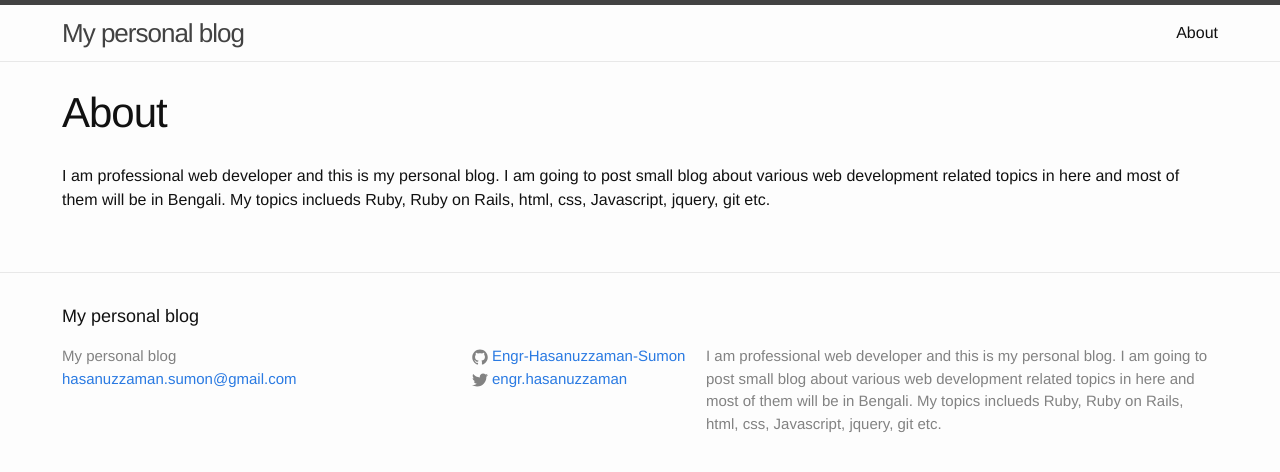
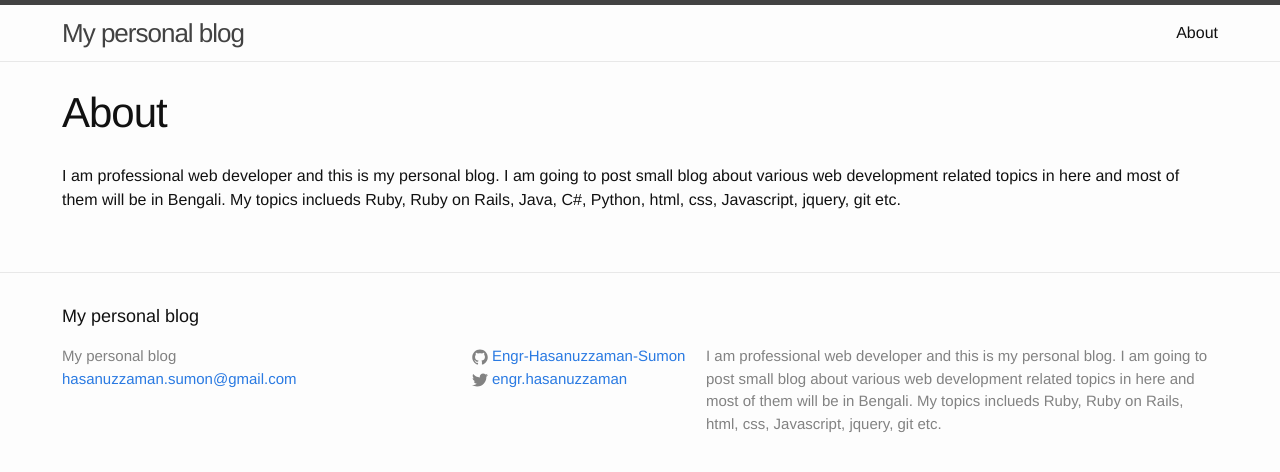
Before and after one commit to Engr-Hasanuzzaman-Sumon/Engr-Hasanuzzaman-Sumon.github.io, a Jekyll site: the page built from about.md, in a window 1280 px wide. Shown: the top 472 px of the page. Built offline with Jekyll 4.4.1, drawn with Linux system fonts in a browser that asks for light colours.

Commit message:
- chage about me and readme.md text
- adding css to how should learn html post

```diff
--- a/_posts/2015-10-28-what-should-we-learn.html
+++ b/_posts/2015-10-28-what-should-we-learn.html
@@ -16,6 +16,12 @@ subcategory: beginner
 <h4>
     প্রথমে আসি ওয়েব ডেভেলপারদের জন্য কি শেখা উচিৎঃ
 </h4>
+<style>
+    li{
+        margin: 10px 5px;
+    }
+</style>
+
 <ol>
     <li>
         <strong>HTML(HyperText Markup Language):</strong> কেউ যদি  ওয়েব ডেভেলপারদের হতে চাই প্রথমে যেটা শেখা উচিৎ বলে আমি মনে করি সেটা HTML কাড়ন আমরা browser যা দেখি সেটা HTML
--- a/about.md
+++ b/about.md
@@ -6,4 +6,4 @@ permalink: /about/
 
 I am professional web developer and this is my personal blog. I am going to post small blog about
 various web development related topics in here and most of them will be in Bengali.
-My topics inclueds Ruby, Ruby on Rails, html, css, Javascript, jquery, git etc.
+My topics inclueds Ruby, Ruby on Rails, Java, C#, Python, html, css, Javascript, jquery, git etc.
```
Also changed, not shown: README.md.
